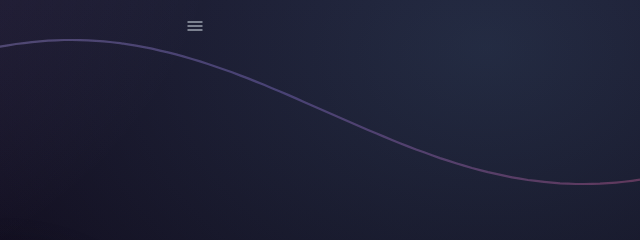
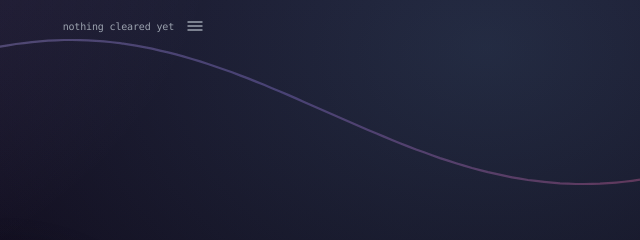
Before and after one commit to kares82/daily-coach-app, a plain HTML site: page index.html in a window 1280 px wide. Shown: the top 240 px of the page, 640-1280 px from the left. Drawn offline with nearby package versions, Linux system fonts and the light colour scheme.

Commit message:
Momentum: cleared count, day run, and escalating pressure
Co-Authored-By: Claude Opus 5 <noreply@anthropic.com>

```diff
--- a/index.html
+++ b/index.html
@@ -137,6 +137,7 @@
         <!-- Header: minimal -->
         <header class="flex justify-between items-center px-5 py-4 relative z-10">
             <span class="display italic text-sm" style="color: var(--text)">Daily Coach</span>
+            <span id="statLine" class="font-mono text-[10px] ml-auto mr-3" style="color: var(--text-dim)"></span>
             <button onclick="openMenu()" class="hover:text-[var(--text)] transition text-sm" style="color: var(--text-dim)" aria-label="Menu">
                 <svg width="18" height="18" viewBox="0 0 18 18" fill="none"><path d="M2 5h14M2 9h14M2 13h14" stroke="currentColor" stroke-width="1.4" stroke-linecap="round"/></svg>
             </button>
@@ -308,6 +309,47 @@
             div.innerText = str == null ? '' : str;
             return div.innerHTML;
         }
+        // Every number below is counted from what you actually finished.
+        function dayKey(ts) {
+            const d = new Date(ts);
+            return d.getFullYear() + '-' + (d.getMonth() + 1) + '-' + d.getDate();
+        }
+        function clearedToday() {
+            const k = dayKey(Date.now());
+            return entries.filter(function (e) {
+                return e.completed && e.completedAt && dayKey(e.completedAt) === k;
+            }).length;
+        }
+        function streakDays() {
+            const days = {};
+            entries.forEach(function (e) {
+                if (e.completed && e.completedAt) days[dayKey(e.completedAt)] = true;
+            });
+            const d = new Date();
+            if (!days[dayKey(d.getTime())]) d.setDate(d.getDate() - 1); // today isn't lost until midnight
+            let n = 0;
+            while (days[dayKey(d.getTime())]) { n++; d.setDate(d.getDate() - 1); }
+            return n;
+        }
+        function runLabel() {
+            const n = streakDays();
+            return n > 1 ? n + '-day run' : '';
+        }
+        function minutesLate(e) {
+            if (!e.deadline || !isOverdue(e)) return 0;
+            const day = e.createdAt ? new Date(e.createdAt).toDateString() : new Date().toDateString();
+            if (day !== new Date().toDateString()) return 100000;
+            const parts = e.deadline.split(':');
+            const due = new Date();
+            due.setHours(parseInt(parts[0], 10), parseInt(parts[1], 10), 0, 0);
+            return Math.max(0, Math.round((Date.now() - due.getTime()) / 60000));
+        }
+        // Pressure comes from the clock, not from cheerleading.
+        function computeTier(e) {
+            if (e.escalationTier) return e.escalationTier;
+            const late = minutesLate(e);
+            return late >= 120 ? 2 : late >= 30 ? 1 : 0;
+        }
         function physicalLabel(p) {
             return p === 'exercise' ? '🏃 Exercise' : p === 'cook' ? '🍳 Cook' : p === 'outside' ? '🌿 Outside' : '';
         }
@@ -388,15 +430,29 @@
                 : 'rgba(196, 181, 253, 0.30)';
             el.style.setProperty('--aura-color', aura);
 
-            if (!a) {
+            if (justCleared) {
+                el.style.setProperty('--aura-color', 'rgba(125, 211, 252, 0.34)');
                 el.innerHTML = `
-                    <p class="display italic text-lg" style="color: var(--text)">What's in your head?</p>
-                    <p class="text-xs" style="color: var(--text-dim)">Nothing queued. Drop a thought below.</p>
+                    <p class="display text-xs uppercase tracking-widest" style="color: var(--cyan)">Cleared</p>
+                    <h1 class="display text-2xl leading-snug px-2" style="color: var(--text)">${escapeHtml(justCleared.text)}</h1>
+                    <p class="text-[11px]" style="color: var(--text-dim)">${clearedToday()} cleared today${runLabel() ? ' · ' + runLabel() : ''}</p>
                 `;
                 return;
             }
 
-            const tier = a.escalationTier || 0;
+            if (!a) {
+                const run = runLabel();
+                const today = clearedToday();
+                el.innerHTML = `
+                    <p class="display italic text-lg" style="color: var(--text)">${today ? 'Nothing left.' : "What's in your head?"}</p>
+                    <p class="text-xs" style="color: var(--text-dim)">${today
+                        ? today + ' cleared today' + (run ? ' · ' + run + ' still alive' : '')
+                        : 'Nothing queued. Drop a thought below.'}</p>
+                `;
+                return;
+            }
+
+            const tier = computeTier(a);
             const isCritical = tier >= 2;
             const actionClass = isCritical ? 'pulse-alert' : 'grad-btn';
             const actionStyle = isCritical ? 'background: var(--text); color: var(--bg)' : '';
@@ -433,6 +489,9 @@
                 <h1 class="display text-2xl leading-snug px-2" style="color: var(--text)">${escapeHtml(a.text)}</h1>
                 <p class="text-[11px] leading-relaxed px-6" style="color: var(--text-dim)">Why this one: ${escapeHtml(cur.reason)}</p>
                 ${cur.allSkipped ? `<p class="text-[11px] px-6" style="color: var(--danger)">You've passed on everything in the list. This is still the top of it.</p>` : ''}
+                ${clearedToday() === 0 && streakDays() >= 2
+                    ? `<p class="text-[11px] px-6" style="color: var(--rose)">A ${streakDays()}-day run is on the line. Nothing cleared yet today.</p>`
+                    : ''}
                 ${a.firstStep
                     ? `<p class="text-xs px-6" style="color: var(--text)">First move: ${escapeHtml(a.firstStep)}</p>`
                     : `<button onclick="setFirstStep(${a.id})" class="text-[11px] underline underline-offset-4" style="color: var(--indigo)">Can't start? Name the first move</button>`}
@@ -479,11 +538,18 @@
                 setTimeout(function () { p.remove(); }, 1800);
             }
         }
+        let justCleared = null;
         function completeAssignment(id) {
             const e = entries.find(function (x) { return x.id === id; });
-            if (e) { e.completed = true; e.escalationTier = 0; }
+            if (e) {
+                e.completed = true;
+                e.completedAt = Date.now();
+                e.escalationTier = 0;
+                justCleared = { text: e.text };
+            }
             scatter(document.getElementById('heroContent'));
             renderAll();
+            setTimeout(function () { justCleared = null; renderAll(); }, 2800);
         }
 
         function simulateIgnore() {
@@ -758,6 +824,13 @@
 
 
         // ===================== Init =====================
+        function updateStats() {
+            const el = document.getElementById('statLine');
+            if (!el) return;
+            const run = runLabel();
+            const today = clearedToday();
+            el.innerText = (today ? today + ' cleared today' : 'nothing cleared yet') + (run ? ' · ' + run : '');
+        }
         function updateMenuDots() {
             const waiting = entries.filter(function (e) { return e.physical && !e.completed && !e.parked; }).length;
             const dot = document.getElementById('verifyDot');
@@ -765,6 +838,7 @@
         }
         function renderAll() {
             save();
+            updateStats();
             updateMenuDots();
             renderHero();
             if (!document.getElementById('menuPanel-history').classList.contains('hidden')) renderHistory();
```
